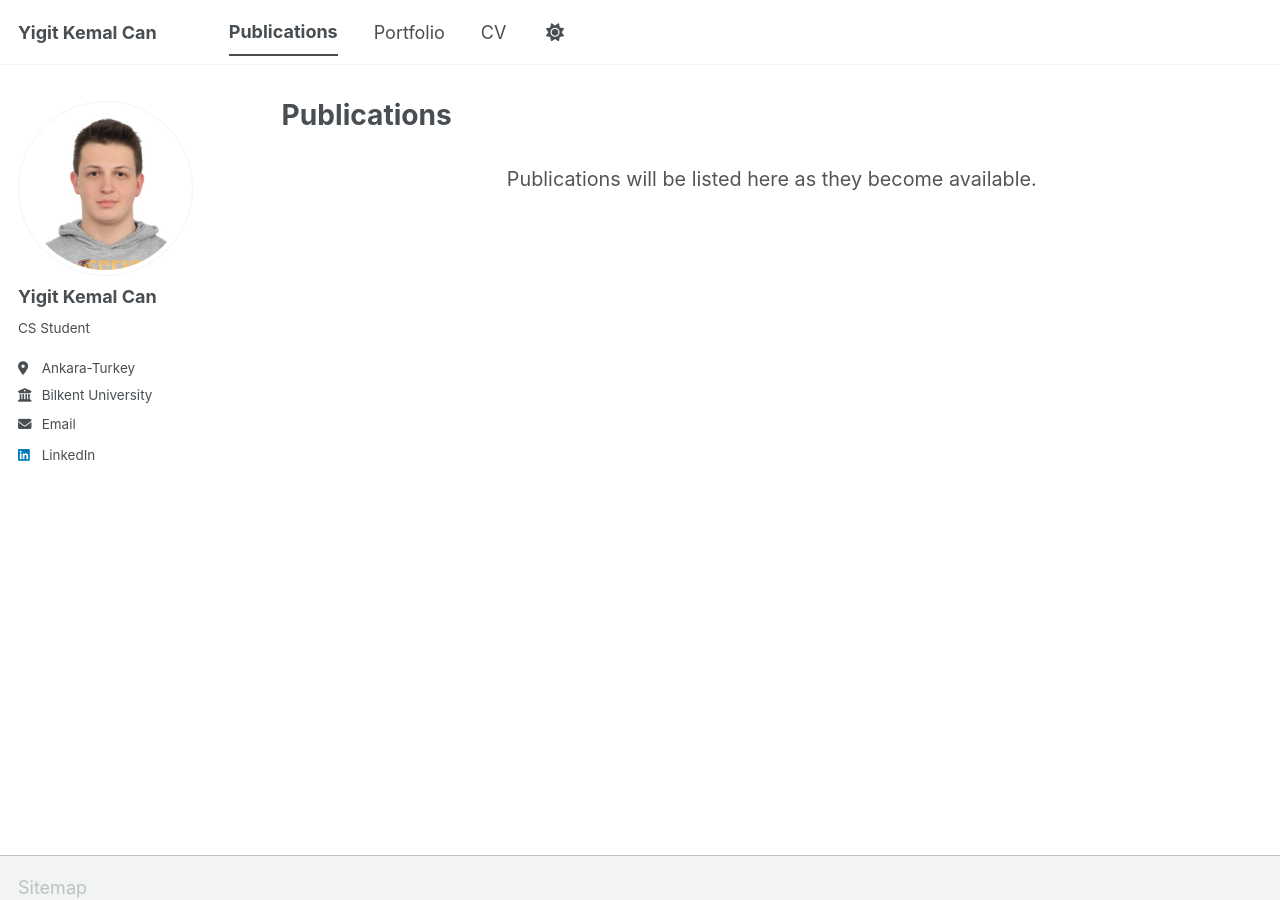
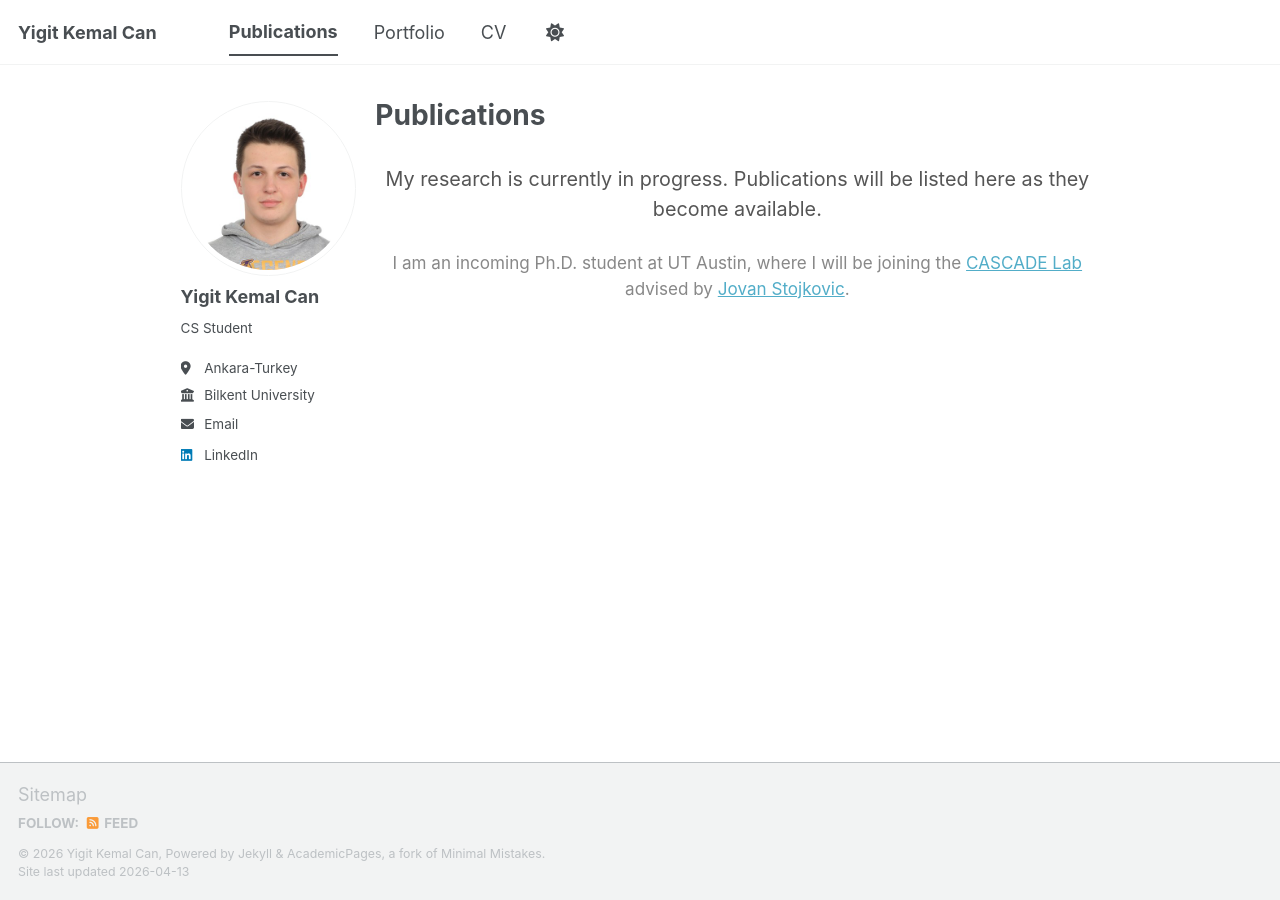
Before and after one commit to yigitkemalcan/yigitkemalcan.github.io, a Jekyll site: the page built from _pages/publications.html, in a window 1280 px wide and 900 px high. Built offline with Jekyll 4.4.1, drawn with Linux system fonts in a browser that asks for light colours; a script bundle is joined from its source files by our own code; library files that are not in the unit come from our copies.

Commit message:
Fix sticky footer with flexbox, remove all hardcoded min-heights

```diff
--- a/_includes/head/custom.html
+++ b/_includes/head/custom.html
@@ -14,4 +14,16 @@
 <link rel="icon" href="/images/favicon.ico"/>
 <meta name="theme-color" content="#ffffff"/>
 
+<!-- Sticky footer: push footer to bottom on short pages -->
+<style>
+  body {
+    display: flex;
+    flex-direction: column;
+    min-height: 100vh;
+  }
+  .page__footer {
+    margin-top: auto;
+  }
+</style>
+
 <!-- end custom head snippets -->
--- a/_pages/portfolio.html
+++ b/_pages/portfolio.html
@@ -6,8 +6,6 @@
 ---
 
 {% include base_path %}
-
-<div style="min-height: 600px;">
 
 <h2>Education</h2>
 <ul>
@@ -73,5 +71,3 @@
     <a href="https://www.phinia.com/">PHINIA</a>, İzmir, Turkey
   </li>
 </ul>
-
-</div>
--- a/_pages/publications.html
+++ b/_pages/publications.html
@@ -7,10 +7,13 @@
 
 {% include base_path %}
 
-<div
-  style="min-height: 600px; margin-top: 2em; text-align: center; color: #555"
->
+<div style="margin-top: 2em; text-align: center; color: #555">
   <p style="font-size: 1.1em">
-    Publications will be listed here as they become available.
+    My research is currently in progress. Publications will be listed here as they become available.
+  </p>
+  <p style="font-size: 0.95em; color: #888;">
+    I am an incoming Ph.D. student at UT Austin, where I will be joining the
+    <a href="https://cascade.cs.utexas.edu/">CASCADE Lab</a>
+    advised by <a href="https://jovans2.github.io/">Jovan Stojkovic</a>.
   </p>
 </div>
```
Also changed, not shown: _pages/cv.md (+0 -2 lines).
